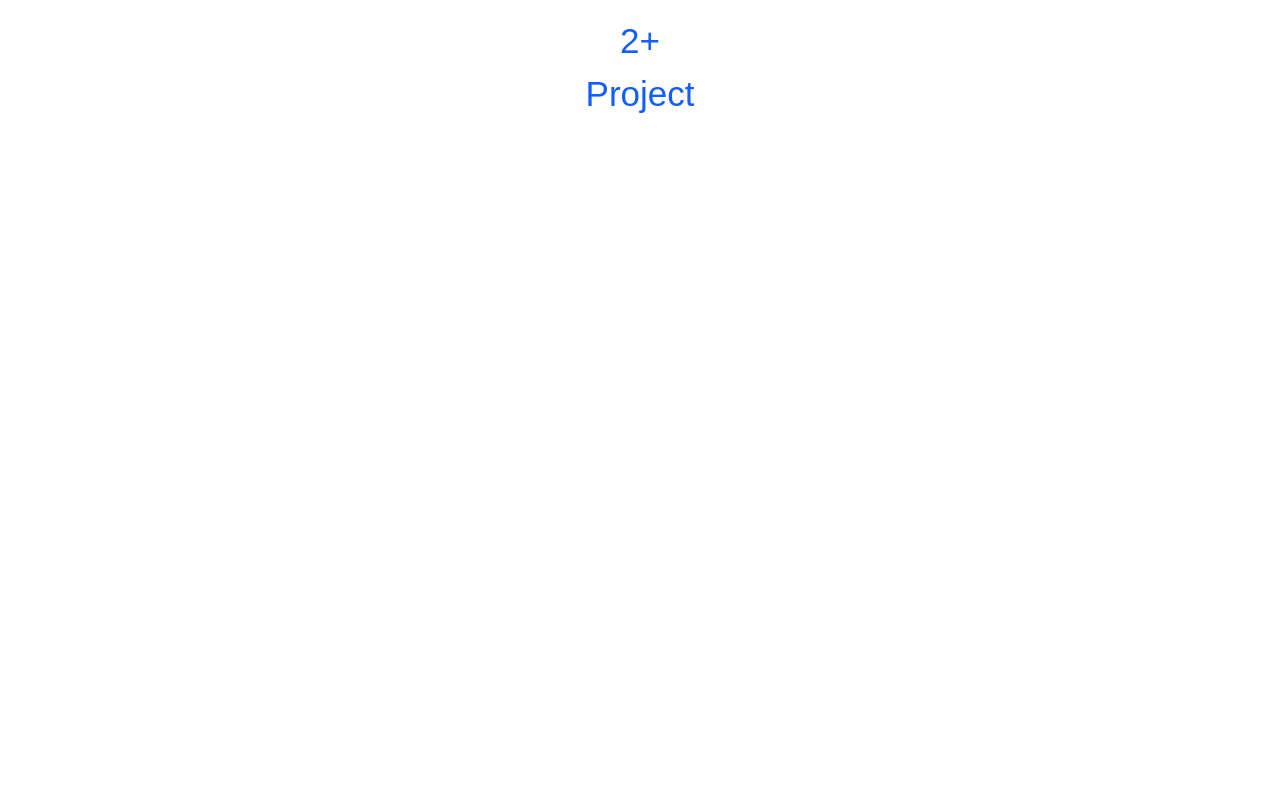
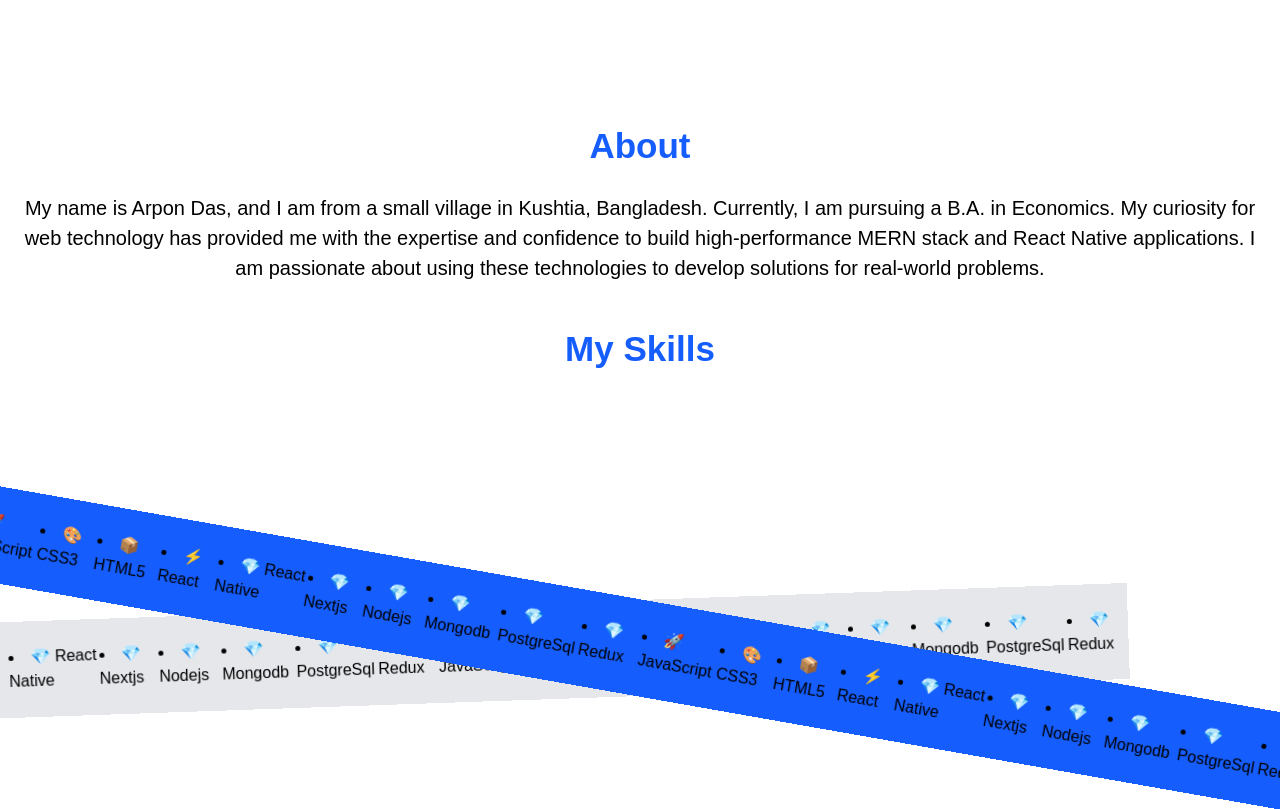
Before and after one commit to arpon-dev-stack/portfolio-2, a Next.js app: page / in a window 1280 px wide. Shown: the part 680-1489 px from the top of the page. Built offline with nearby package versions, Linux system fonts and the light colour scheme; a web font is replaced by a local one.

Commit message:
status: commite for today

```diff
--- a/app/globals.css
+++ b/app/globals.css
@@ -1,26 +1,26 @@
 @import 'tailwindcss';
 
 :root {
-  --background: #ffffff;
-  --foreground: #171717;
+  --primary: #ffffff;
+  --secondary: #155dfc;
+  --alternative: #e5e7eb;
 }
 
 @theme inline {
-  --color-background: var(--background);
-  --color-foreground: var(--foreground);
-  --font-sans: var(--font-geist-sans);
-  --font-mono: var(--font-geist-mono);
+  --color-primary: var(--primary);
+  --color-secondary: var(--secondary);
+  --color-alternative: var(--alternative);
 }
 
-@media (prefers-color-scheme: dark) {
-  :root {
-    --background: #0a0a0a;
-    --foreground: #ededed;
+@theme {
+  --animate-marquee: marquee 20s linear infinite;
+
+  @keyframes marquee {
+    from {
+      transform: translateX(0);
+    }
+    to {
+      transform: translateX(-50%);
+    }
   }
 }
-
-body {
-  background: var(--background);
-  color: var(--foreground);
-  font-family: Arial, Helvetica, sans-serif;
-}
--- a/app/page.tsx
+++ b/app/page.tsx
@@ -1,7 +1,4 @@
 import Header from '@/components/Header';
-import { carattere } from './ui/fonts';
-import Image from 'next/image';
-import arpon from '../public/arpon.webp';
 import Hero from '@/components/Hero';
 
 const Page = () => {
@@ -10,7 +7,75 @@ const Page = () => {
       <Header />
       <main className='w-full'>
         <Hero />
-        <section className='w-full min-h-screen'></section>
+        <section className='w-full min-h-screen px-[20px] sm-px-[60px] flex flex-col overflow-hidden'>
+          <h1 className='text-center text-[35px] font-bold text-blue-600'>
+            About
+          </h1>
+          <p className='mt-5 text-[20px] text-center'>
+            My name is Arpon Das, and I am from a small village in Kushtia,
+            Bangladesh. Currently, I am pursuing a B.A. in Economics. My
+            curiosity for web technology has provided me with the expertise and
+            confidence to build high-performance MERN stack and React Native
+            applications. I am passionate about using these technologies to
+            develop solutions for real-world problems.{' '}
+          </p>
+          <div className='flex-1 w-full flex flex-col items-center justify-evenly'>
+            <h2 className='text-center text-[35px] font-bold text-blue-600 mt-10'>
+              My Skills
+            </h2>
+            <div className='w-full flex-1 flex items-center'>
+              <div className='h-24 w-full relative'>
+                <div className='h-24 w-[calc(100vw+100px)] bg-alternative relative left-1/2 -translate-x-1/2 -rotate-2 flex items-center animate-marquee'>
+                  <li className='marquee-item'>🚀 JavaScript</li>
+                  <li className='marquee-item'>🎨 CSS3</li>
+                  <li className='marquee-item'>📦 HTML5</li>
+                  <li className='marquee-item'>⚡ React</li>
+                  <li className='marquee-item'>💎 React Native</li>
+                  <li className='marquee-item'>💎 Nextjs</li>
+                  <li className='marquee-item'>💎 Nodejs</li>
+                  <li className='marquee-item'>💎 Mongodb</li>
+                  <li className='marquee-item'>💎 PostgreSql</li>
+                  <li className='marquee-item'>💎 Redux</li>
+
+                  <li className='marquee-item'>🚀 JavaScript</li>
+                  <li className='marquee-item'>🎨 CSS3</li>
+                  <li className='marquee-item'>📦 HTML5</li>
+                  <li className='marquee-item'>⚡ React</li>
+                  <li className='marquee-item'>💎 React Native</li>
+                  <li className='marquee-item'>💎 Nextjs</li>
+                  <li className='marquee-item'>💎 Nodejs</li>
+                  <li className='marquee-item'>💎 Mongodb</li>
+                  <li className='marquee-item'>💎 PostgreSql</li>
+                  <li className='marquee-item'>💎 Redux</li>
+                </div>
+                <div className='h-24 w-[calc(100vw+100px)] absolute top-0 left-1/2 -translate-x-1/2 bg-secondary rotate-10 flex items-center'>
+                  <li className='marquee-item'>🚀 JavaScript</li>
+                  <li className='marquee-item'>🎨 CSS3</li>
+                  <li className='marquee-item'>📦 HTML5</li>
+                  <li className='marquee-item'>⚡ React</li>
+                  <li className='marquee-item'>💎 React Native</li>
+                  <li className='marquee-item'>💎 Nextjs</li>
+                  <li className='marquee-item'>💎 Nodejs</li>
+                  <li className='marquee-item'>💎 Mongodb</li>
+                  <li className='marquee-item'>💎 PostgreSql</li>
+                  <li className='marquee-item'>💎 Redux</li>
+
+                  <li className='marquee-item'>🚀 JavaScript</li>
+                  <li className='marquee-item'>🎨 CSS3</li>
+                  <li className='marquee-item'>📦 HTML5</li>
+                  <li className='marquee-item'>⚡ React</li>
+                  <li className='marquee-item'>💎 React Native</li>
+                  <li className='marquee-item'>💎 Nextjs</li>
+                  <li className='marquee-item'>💎 Nodejs</li>
+                  <li className='marquee-item'>💎 Mongodb</li>
+                  <li className='marquee-item'>💎 PostgreSql</li>
+                  <li className='marquee-item'>💎 Redux</li>
+                </div>
+              </div>
+            </div>
+          </div>
+        </section>
+        <section className='w-full min-h-screen border'></section>
       </main>
     </>
   );
--- /dev/null
+++ b/components/Effects.tsx
@@ -0,0 +1,35 @@
+'use client';
+
+import { useUltraLowPowerSpring } from '@/hooks/useSpringV2';
+import { useRef } from 'react';
+
+const ScrollBox: React.FC = () => {
+  const boxRef = useRef<HTMLDivElement>(null);
+
+  useUltraLowPowerSpring(boxRef, 1);
+
+  return (
+    <section
+      id='about'
+      className='w-full flex h-auto bg-red-300 px-5 sm:px-10 sm:py-12 py-2'
+      ref={boxRef}
+    >
+      <div
+        className='w-full flex-1 flex flex-col pb-4 bg-gray-100 rounded-xl'
+        style={{
+          // Instead of JS template literals, use CSS variables:
+          // This formula translates to: 0.5 + (0.5 * scrollProgress)
+          transform: `scale(calc(0.5 + (var(--scroll-spring, 0) * 0.5)))`,
+          willChange: 'transform',
+        }}
+      >
+        <h2 className='text-center lg:text-4xl text-xl sm:text-3xl font-serif mt-4 font-semibold'>
+          About Me
+        </h2>
+        {/* ... Rest of content ... */}
+      </div>
+    </section>
+  );
+};
+
+export default ScrollBox;
--- a/components/Header.tsx
+++ b/components/Header.tsx
@@ -2,7 +2,7 @@ import Join from '@/components/Link';
 
 const Header = () => {
   return (
-    <header className='h-[60px] w-full max-w-[1400px] fixed top-0 left-1/2 -translate-x-1/2 flex justify-between px-[20px] shadow-sm items-center bg-white'>
+    <header className='h-[60px] w-full max-w-[1400px] fixed top-0 left-1/2 -translate-x-1/2 flex justify-between px-[20px] shadow-sm items-center bg-primary z-50'>
       <span className='text-[35px] text-blue-600 font-bold'>{'<A/D>'}</span>
       <nav className='flex gap-5'>
         <Join text="Let's Talk" link='#contact' showMob={true} />
--- a/components/Hero.tsx
+++ b/components/Hero.tsx
@@ -6,7 +6,7 @@ import Join from './Link';
 const Hero = () => {
   return (
     <section className='px-[20px] sm-px-[60px] pt-[80px] gap-20 w-full min-h-screen flex flex-col justify-between'>
-      <div className='active:outline-1 outline-amber-950 sm:hidden flex fixed bottom-7 px-5 text-[20px] items-center justify-center text-white left-1/2 -translate-x-1/2 h-10 bg-blue-600 group overflow-hidden'>
+      <div className='active:outline-1 outline-amber-950 sm:hidden flex fixed bottom-7 px-5 text-[20px] items-center justify-center text-white left-1/2 -translate-x-1/2 h-10 bg-secondary group overflow-hidden z-50'>
         <span>Download CV</span>
         <div className='w-full z-0 aspect-square absolute top-full rounded-full group-hover:top-1/5 left-0 group-active:top-1/5 [mask-image:linear-gradient(to_bottom,transparent,black_20%,black_80%,transparent)] transition-all duration-700 bg-amber-950'></div>
       </div>
@@ -37,12 +37,6 @@ const Hero = () => {
           className='rounded-full bg-gray-200'
         />
       </div>
-      <div className='flex justify-center'>
-        <div className='flex flex-col items-center w-[160px] justify-center text-blue-600'>
-          <span className='text-[35px]'>2+</span>
-          <span className='text-[35px]'>Project</span>
-        </div>
-      </div>
     </section>
   );
 };
--- a/components/Link.tsx
+++ b/components/Link.tsx
@@ -10,7 +10,7 @@ const Link = ({
   return (
     <a
       href={link}
-      className={`${showMob ? 'flex' : 'hidden md:flex'} bg-blue-600 overflow-hidden px-3 h-10 items-center justify-center active:outline-1 outline-amber-950 font-semibold text-white relative group`}
+      className={`${showMob ? 'flex' : 'hidden md:flex'} bg-secondary overflow-hidden px-3 h-10 items-center justify-center active:outline-1 outline-amber-950 font-semibold text-white relative group`}
     >
       <span className='relative z-10 flex items-center justify-center'>
         {text}
```
